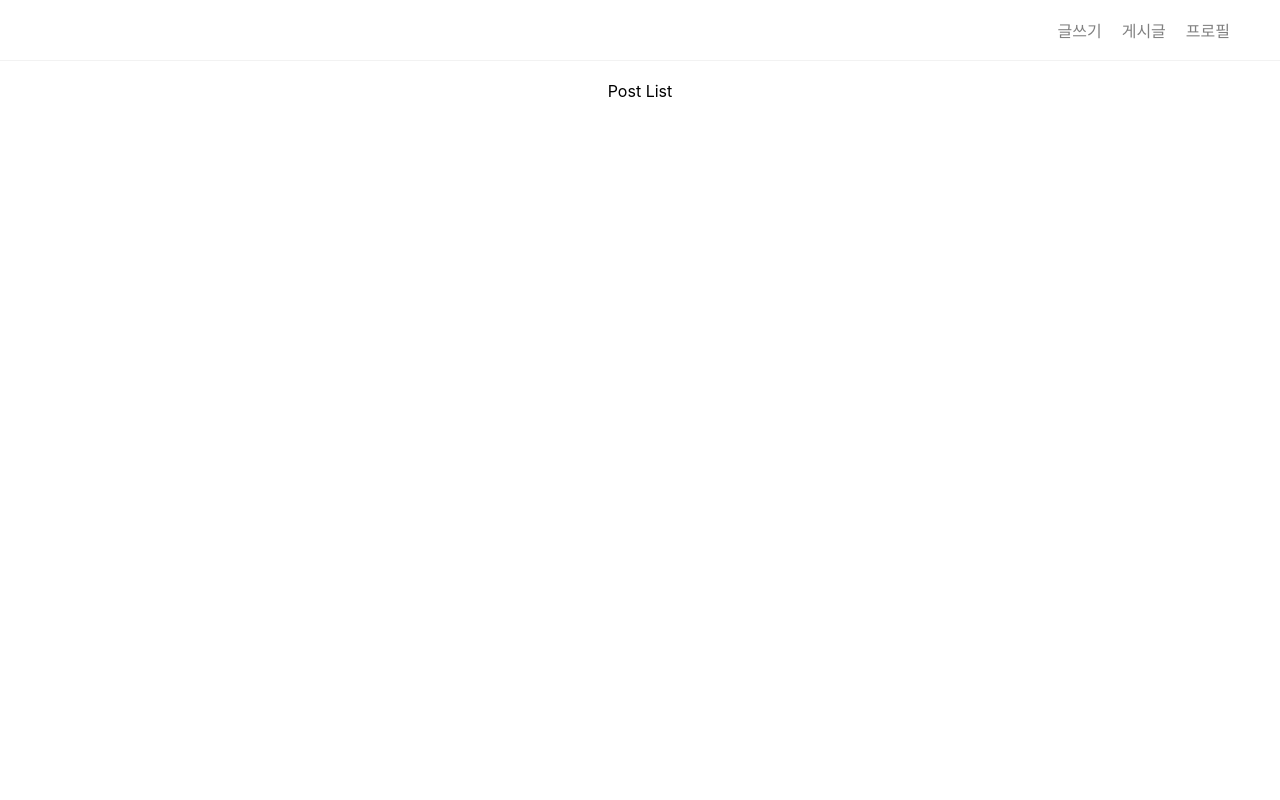
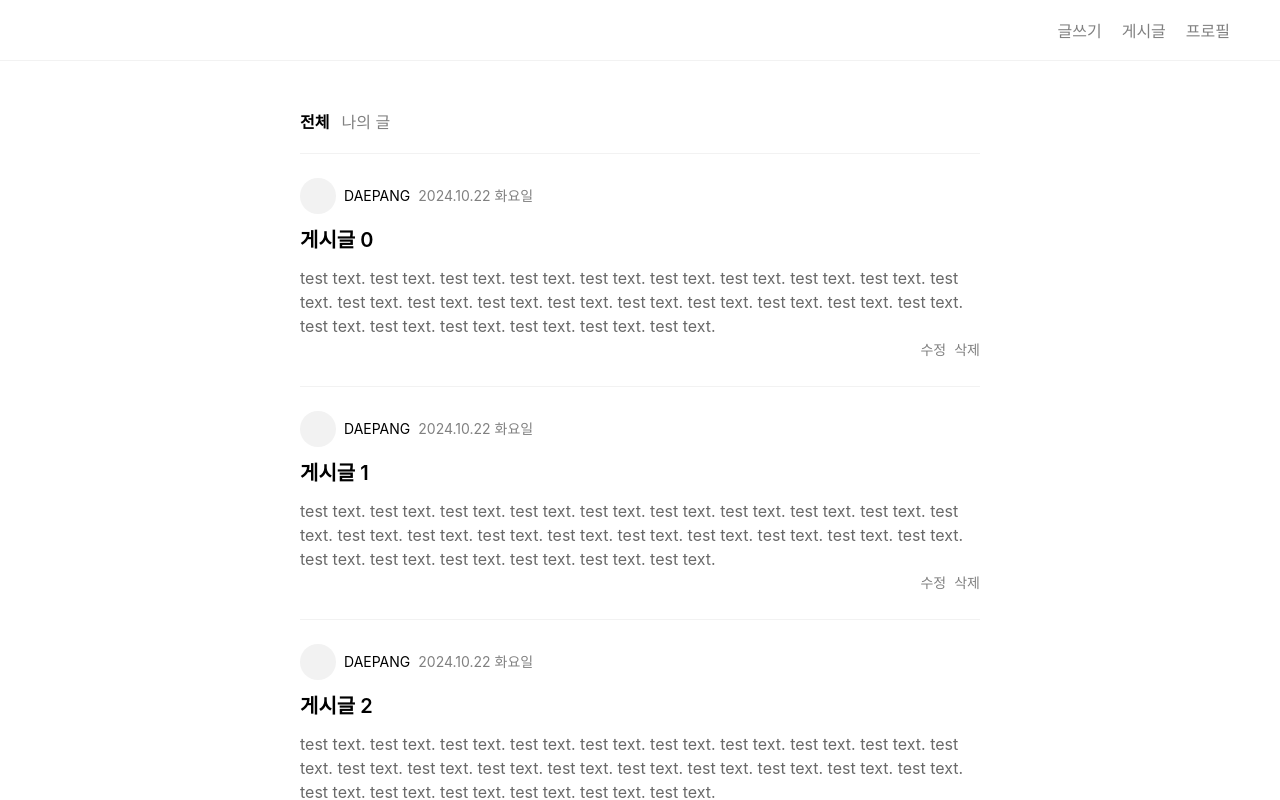
Before and after one commit to daepang/study-react-blog, a React (Create React App) app: page / in a window 1280 px wide. Shown: the top 800 px of the page. Built offline with nearby package versions, Linux system fonts and the light colour scheme.

Commit message:
post css 적용

```diff
--- a/src/index.css
+++ b/src/index.css
@@ -47,9 +47,99 @@
   gap: 20px;
 }
 
+footer a {
+  text-decoration: none;
+  color: gray;
+}
+
+footer a:focus,
+footer a:hover {
+  color: black;
+}
+
+/* post navigation */
+.post__navigation {
+  display: flex;
+  gap: 12px;
+  margin: 0 auto;
+  max-width: 680px;
+  font-size: 16px;
+  color: gray;
+  cursor: pointer;
+  padding: 48px 20px 0px 20px;
+}
+
+.post__navigation--active {
+  color: black;
+  font-weight: 600;
+}
+
+
 /* post list */
-.post-list {
+.post__list {
   min-height: 90vh;
   padding: 20px 40px;
-  text-align: center;
+  max-width: 680px;
+  margin: 0 auto;
+  text-align: left;
+  line-height: 24px;
 }
+
+.post__box {
+  padding-top: 24px;
+  padding-bottom: 24px;
+  border-top: 1px solid #f2f2f2;
+}
+
+.post__profile-box {
+  display: flex;
+  gap: 8px;
+  font-size: 14px;
+  align-items: center;
+}
+
+.post__profile {
+  width: 36px;
+  height: 36px;
+  background-color: #f2f2f2;
+  border-radius: 50%;
+}
+
+.post__date,
+.post__author-name {
+  color: gray;
+}
+
+.post__title {
+  font-size: 20px;
+  font-weight: 600;
+  margin: 14px 0px;
+}
+
+.post__text {
+  color: dimgray;
+  font-size: 16px;
+}
+
+.post__list a {
+  text-decoration: none;
+  color: black;
+}
+
+.post__utils-box {
+  display: flex;
+  gap: 8px;
+  flex-direction: row-reverse;
+  font-size: 14px;
+  color: gray;
+}
+
+.post__delete:hover,
+.post__delete:focus {
+  color: black;
+}
+
+.post__edit:hover,
+.post__edit:focus {
+  color: black;
+}
--- a/src/pages/home/index.tsx
+++ b/src/pages/home/index.tsx
@@ -11,11 +11,39 @@
                     <Link to="/proflie">프로필</Link>
                 </div>
             </header>
-            <div className="post-list">Post List</div>
+            <div className={"post__navigation"}>
+                <div className={"post__navigation--active"}>전체</div>
+                <div>나의 글</div>
+            </div>
+            <div className="post__list">
+                {[...Array(10)].map((e, index) => (
+                    <div key={index} className="post__box">
+                        <Link to={`/posts/${index}`}>
+                            <div className="post__profile-box">
+                                <div className="post__profile" />
+                                <div className="post_author-name">DAEPANG</div>
+                                <div className="post__date">2024.10.22 화요일</div>
+                            </div>
+                            <div className="post__title">게시글 {index}</div>
+                            <div className="post__text">
+                                test text. test text. test text. test text. test text.
+                                test text. test text. test text. test text. test text.
+                                test text. test text. test text. test text. test text.
+                                test text. test text. test text. test text. test text.
+                                test text. test text. test text. test text. test text.
+                            </div>
+                            <div className="post__utils-box">
+                                <div className="post__delete">삭제</div>
+                                <div className="post__edit">수정</div>
+                            </div>
+                        </Link>
+                    </div>
+                ))}
+            </div>
             <footer>
-                <div>Menu 1</div>
-                <div>Menu 2</div>
-                <div>Menu 3</div>
+                <Link to="/posts/new">글쓰기</Link>
+                <Link to="/posts">게시글</Link>
+                <Link to="/proflie">프로필</Link>
             </footer>
         </div>
     );
```
